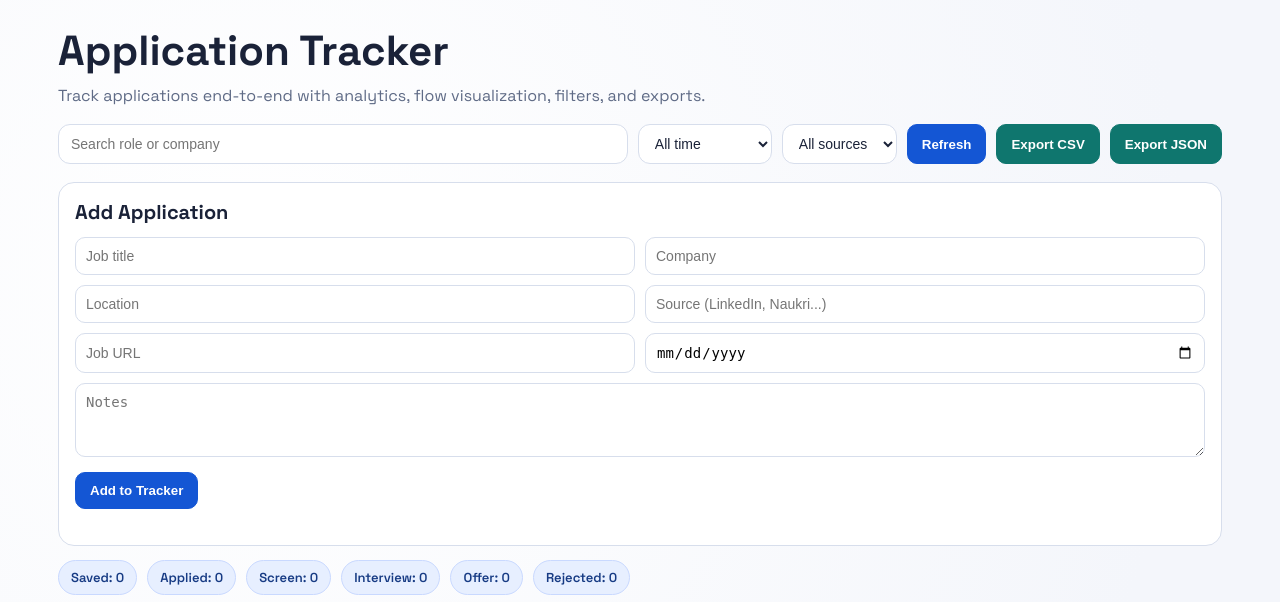
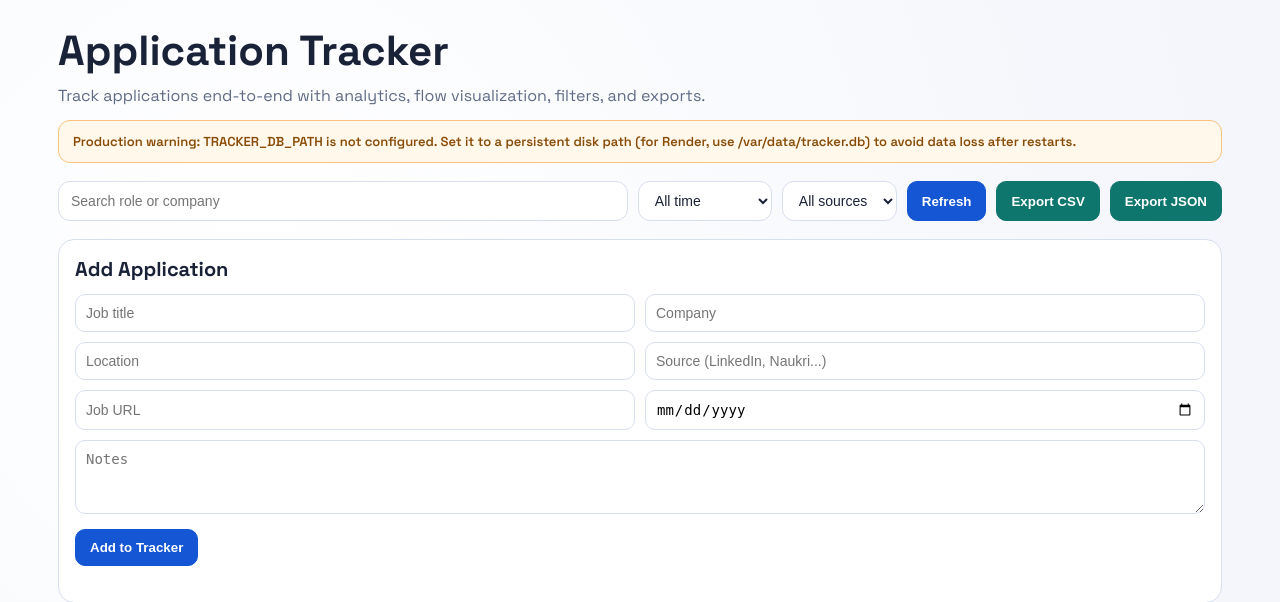
Before and after one commit to sumedChalakh/Resume-Optimizer, a Flask app: page /tracker in a window 1280 px wide. Shown: the part 60-662 px from the top of the page. Run offline with Flask 3, Linux system fonts and the light colour scheme; data that the repository does not hold is empty; some libraries are stand-ins or nearby versions.

Commit message:
feat: add tracker persistence health signal and UI warning

```diff
--- a/static/css/tracker.css
+++ b/static/css/tracker.css
@@ -113,6 +113,21 @@ body {
 .tracker-header p {
   color: var(--muted);
   margin: 8px 0 0;
+}
+
+.system-warning {
+  margin: 14px 0 0;
+  border: 1px solid #f7c27b;
+  background: #fff8eb;
+  color: #8a4b06;
+  border-radius: 12px;
+  padding: 12px 14px;
+  font-size: 13px;
+  font-weight: 600;
+}
+
+.system-warning.hidden {
+  display: none;
 }
 
 .toolbar {
--- a/static/js/tracker.js
+++ b/static/js/tracker.js
@@ -19,6 +19,7 @@ const sourceFilterEl = document.getElementById("sourceFilter");
 const refreshBtnEl = document.getElementById("refreshBtn");
 const exportCsvBtnEl = document.getElementById("exportCsvBtn");
 const exportJsonBtnEl = document.getElementById("exportJsonBtn");
+const persistenceWarningEl = document.getElementById("persistenceWarning");
 
 const metricGhostRateEl = document.getElementById("metricGhostRate");
 const metricResponseTimeEl = document.getElementById("metricResponseTime");
@@ -33,6 +34,33 @@ const sourceBreakdownEl = document.getElementById("sourceBreakdown");
 
 let lastApplications = [];
 let sourceOptions = [];
+
+function renderPersistenceWarning(healthData) {
+  if (!persistenceWarningEl) {
+    return;
+  }
+
+  const isConfigured = Boolean(healthData?.db_persistence_configured);
+  if (isConfigured) {
+    persistenceWarningEl.classList.add("hidden");
+    persistenceWarningEl.textContent = "";
+    return;
+  }
+
+  persistenceWarningEl.classList.remove("hidden");
+  persistenceWarningEl.textContent = "Production warning: TRACKER_DB_PATH is not configured. Set it to a persistent disk path (for Render, use /var/data/tracker.db) to avoid data loss after restarts.";
+}
+
+async function fetchTrackerHealth() {
+  const response = await fetch("/tracker/api/health");
+  const data = await response.json();
+
+  if (!response.ok) {
+    throw new Error(data.error || "Failed to load tracker health");
+  }
+
+  return data;
+}
 
 function setMessage(text, type = "") {
   messageEl.textContent = text;
@@ -671,6 +699,8 @@ exportJsonBtnEl.addEventListener("click", () => {
 
 (async function init() {
   try {
+    const health = await fetchTrackerHealth();
+    renderPersistenceWarning(health);
     await fetchApplications();
   } catch (error) {
     setMessage(error.message, "warn");
--- a/templates/tracker_board.html
+++ b/templates/tracker_board.html
@@ -31,6 +31,8 @@
       <h1>Application Tracker</h1>
       <p>Track applications end-to-end with analytics, flow visualization, filters, and exports.</p>
     </section>
+
+    <section id="persistenceWarning" class="system-warning hidden" role="status" aria-live="polite"></section>
 
     <section class="toolbar">
       <input id="searchInput" type="text" placeholder="Search role or company" />
--- a/tracker/config.py
+++ b/tracker/config.py
@@ -30,6 +30,10 @@ def get_db_path(base_dir):
   return os.path.join(db_dir, DEFAULT_DB_FILE)
 
 
+def is_db_path_explicitly_configured():
+  return bool(os.getenv(TRACKER_DB_ENV, "").strip())
+
+
 def get_extension_token():
   return os.getenv(TRACKER_EXTENSION_TOKEN_ENV, "").strip()
 
--- a/tracker/routes.py
+++ b/tracker/routes.py
@@ -1,3 +1,4 @@
+import os
 from datetime import date, timedelta
 
 from flask import Blueprint, jsonify, make_response, render_template, request
@@ -5,8 +6,10 @@ from flask import Blueprint, jsonify, make_response, render_template, request
 from .config import (
   TRACKER_STATUSES,
   get_extension_token,
+  get_db_path,
   get_ingest_cors_origin,
   get_ingest_min_confidence,
+  is_db_path_explicitly_configured,
   get_status_set,
 )
 from .database import ensure_database
@@ -74,10 +77,16 @@ def tracker_board():
 @tracker_blueprint.get("/tracker/api/health")
 def tracker_health():
   ensure_database()
+  base_dir = os.getcwd()
+  db_path = get_db_path(base_dir)
+  explicit_db_path = is_db_path_explicitly_configured()
   return jsonify({
     "ok": True,
     "module": "tracker",
     "phase": 3,
+    "db_path": db_path,
+    "db_persistence_configured": explicit_db_path,
+    "warnings": ([] if explicit_db_path else ["TRACKER_DB_PATH is not set; tracker data may be lost after redeploy or restart."]),
     "tracker_features": [
       "board",
       "ingest",
```
